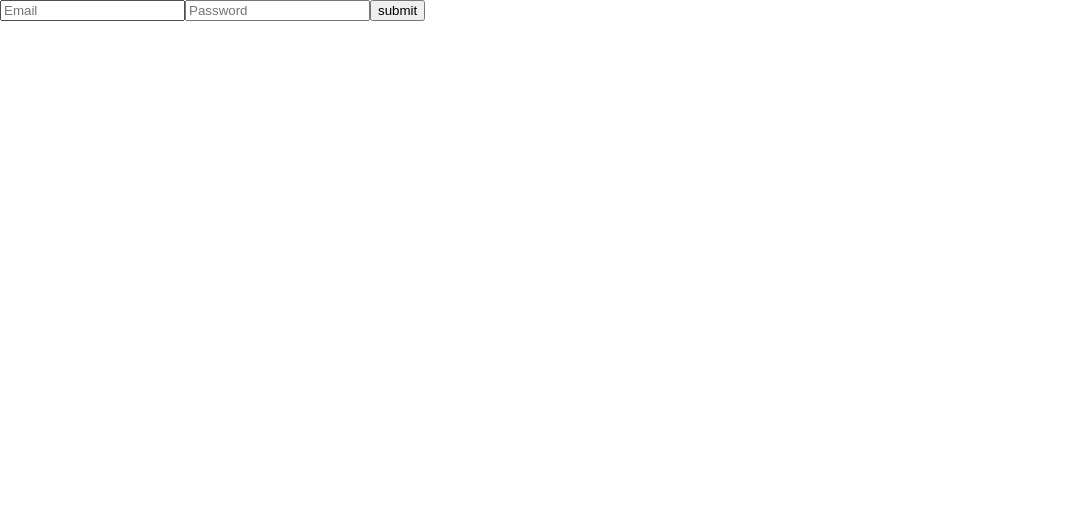
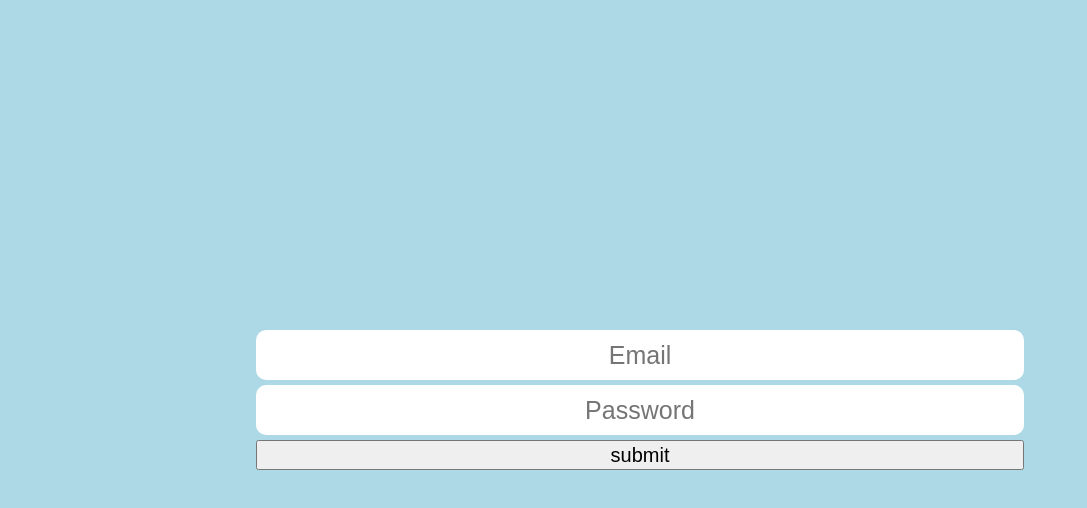
Before and after one commit to FlorisWarmenhoven/portfolio-site, a React app in the folder client/: page /login in a window 1280 px wide. Shown: the top 508 px of the page, without its empty margins (0-1087 px from the left). Built offline with nearby package versions, Linux system fonts and the light colour scheme.

Commit message:
Format login page, add logout button

```diff
--- a/client/src/components/dashboard/Dashboard.tsx
+++ b/client/src/components/dashboard/Dashboard.tsx
@@ -18,8 +18,14 @@ export const Dashboard: FC<Props> = props => {
 		}
 	}, []);
 
+	function handleLogout() {
+		localStorage.removeItem("token");
+		props.history.push("/login");
+	}
+
 	return (
 		<div>
+			<button onClick={() => handleLogout()}>Logout</button>
 			<h1>This is the dashboard.</h1>
 		</div>
 	);
--- a/client/src/components/dashboard/Login.tsx
+++ b/client/src/components/dashboard/Login.tsx
@@ -2,6 +2,7 @@ import React, { useState, FC } from "react";
 import { Mutation } from "react-apollo";
 import { Redirect, RouteComponentProps } from "react-router";
 import { LOGIN_USER } from "../../graphql/mutations";
+import styled from "../../../types/styled-components";
 
 interface Props extends RouteComponentProps {}
 
@@ -30,24 +31,57 @@ export const Login: FC<Props> = props => {
 	return (
 		<Mutation mutation={LOGIN_USER}>
 			{login => (
-				<div>
-					<form onSubmit={e => handleLogin(e, login)}>
-						<input
+				<StyledLogin>
+					<StyledForm onSubmit={e => handleLogin(e, login)}>
+						<StyledInput
 							type="text"
 							placeholder="Email"
 							value={email}
 							onChange={e => setEmail(e.target.value)}
 						/>
-						<input
+						<StyledInput
 							type="password"
 							placeholder="Password"
 							value={password}
 							onChange={e => setPassword(e.target.value)}
 						/>
-						<button type="submit">submit</button>
-					</form>
-				</div>
+						<StyledButton type="submit">submit</StyledButton>
+					</StyledForm>
+				</StyledLogin>
 			)}
 		</Mutation>
 	);
 };
+
+const StyledLogin = styled.div`
+	display: flex;
+	justify-content: center;
+	justify-items: center;
+	align-items: center;
+	height: 100vh;
+	background-color: lightblue;
+	flex-direction: column;
+	width: 100%;
+`;
+
+const StyledForm = styled.form`
+	width: 60%;
+`;
+
+const StyledInput = styled.input`
+	display: flex;
+	margin-bottom: 5px;
+	height: 50px;
+	font-size: 25px;
+	border: none;
+	border-radius: 10px;
+	padding: 0px;
+	text-align: center;
+	width: 100%;
+`;
+
+const StyledButton = styled.button`
+	width: 100%;
+	height: 30px;
+	font-size: 20px;
+`;
```
